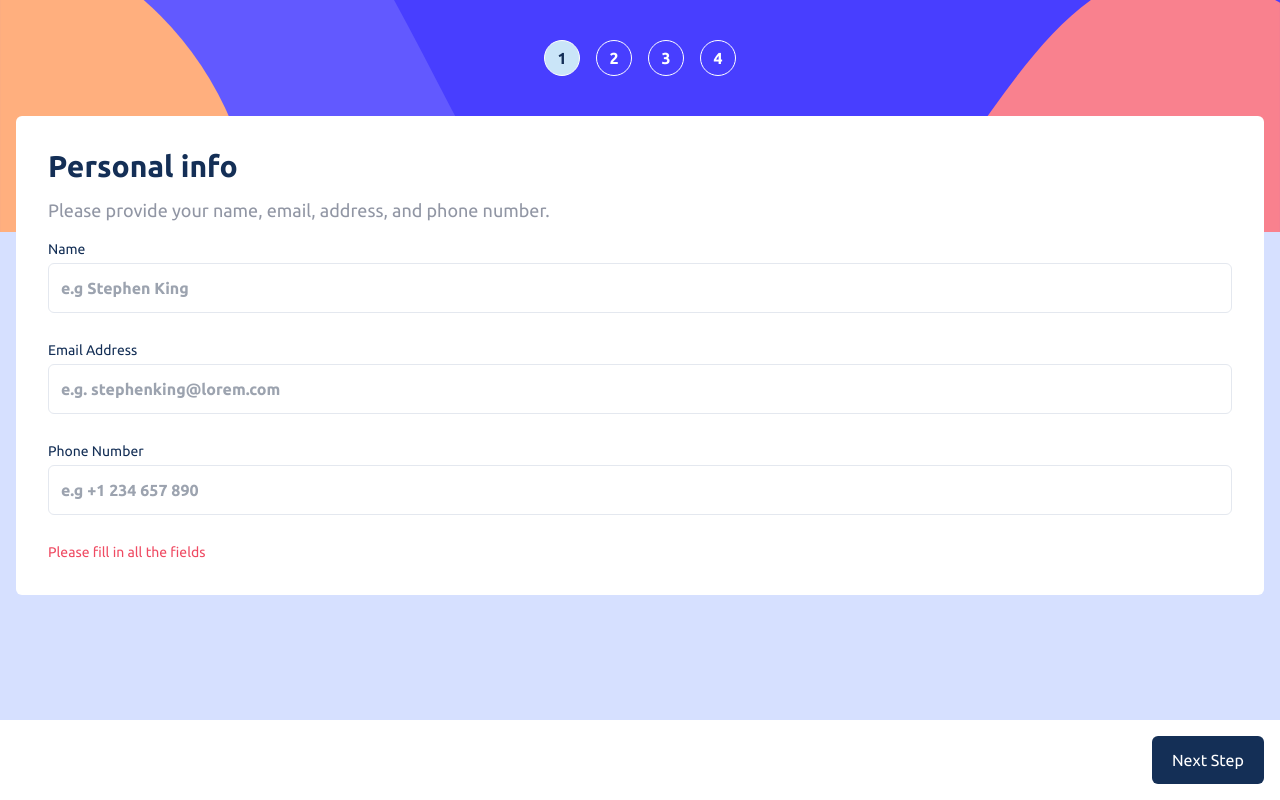
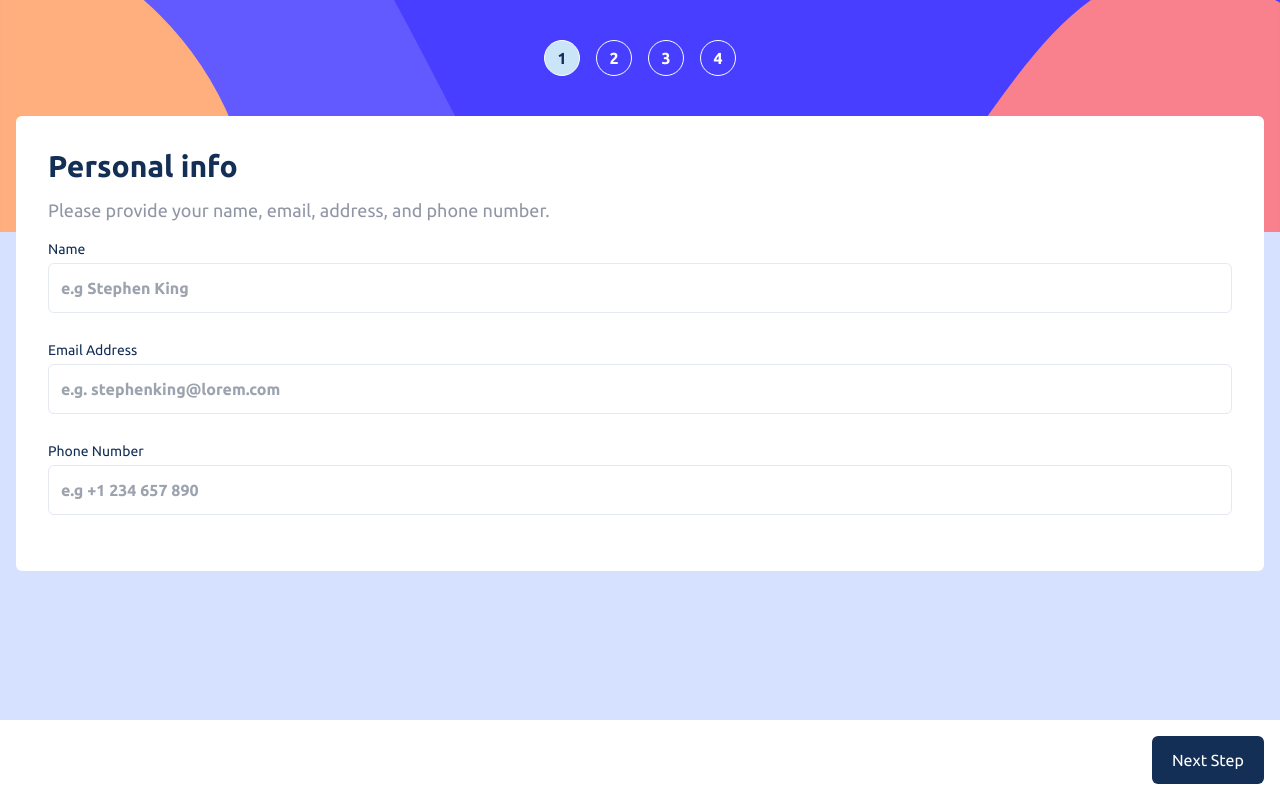
Before and after one commit to ShamirLeon/multi-step-form, a React (Vite) app: page / in a window 1280 px wide. Built offline with nearby package versions, Linux system fonts and the light colour scheme.

Commit message:
Fix: add some validations to steps

```diff
--- a/src/components/Form.tsx
+++ b/src/components/Form.tsx
@@ -5,11 +5,7 @@
 const Form = () => {
   const { stepsData } = useContext(FormContext);
 
-  const { formData, handleChange, errors } = useForm({
-    name: "",
-    email: "",
-    phone: "",
-  });
+  const { formData, handleChange, errors } = useForm(stepsData.Step1);
 
   return (
     <div>
--- a/src/components/StepCard.tsx
+++ b/src/components/StepCard.tsx
@@ -8,16 +8,39 @@
 import FinishUp from "./FinishUp";
 
 export default function StepCard() {
-  const { currentStep, setCurrentStep, steps, errorForm, nextStep } =
-    useContext(FormContext);
+  const {
+    currentStep,
+    setCurrentStep,
+    steps,
+    errorForm,
+    nextStep,
+    stepsData,
+    setIsConfirmed,
+  } = useContext(FormContext);
+  let btnText = "Next Step";
 
   const nextStepBtn = () => {
-    console.log(errorForm);
+    if (isLastStep()) {
+      btnText = "Confirm";
+      setIsConfirmed(true);
+      return;
+    }
+
     if (currentStep.id == 1 && errorForm) {
+      return;
+    } else if (currentStep.id == 2 && !stepsData.Step2.plan) {
+      return;
+    } else if (currentStep.id == 3 && !stepsData.Step3.addOns.length) {
       return;
     } else {
       nextStep();
     }
+  };
+
+  const isLastStep = () => {
+    return (
+      steps.findIndex(({ id }) => id == currentStep.id) == steps.length - 1
+    );
   };
 
   const goBack = () => {
@@ -51,7 +74,7 @@
           className="float-right rounded-md bg-marineBlue px-5 py-3 text-white"
           onClick={nextStepBtn}
         >
-          Next Step
+          {btnText}
         </button>
       </div>
     </div>
--- a/src/components/Steps.tsx
+++ b/src/components/Steps.tsx
@@ -4,6 +4,9 @@
 
 export default function Steps() {
   const { steps, currentStep, setCurrentStep } = useContext(FormContext);
+  const isDisabled = (stepId: number) => {
+    return currentStep.id < stepId;
+  };
   return (
     <div className="relative">
       <img
@@ -15,7 +18,8 @@
           return (
             <div key={step.id}>
               <button
-                className={`h-9 w-9 rounded-full border border-white font-bold hover:border-lightBlue hover:bg-lightBlue hover:text-marineBlue ${currentStep.id == step.id ? "bg-lightBlue text-marineBlue" : "text-white"}`}
+                disabled={isDisabled(step.id)}
+                className={`h-9 w-9 rounded-full border border-white font-bold md:hover:border-lightBlue md:hover:bg-lightBlue md:hover:text-marineBlue ${currentStep.id == step.id ? "bg-lightBlue text-marineBlue" : "text-white"}`}
                 onClick={() => setCurrentStep(step)}
               >
                 {step.id}
--- a/src/context/FormContext.tsx
+++ b/src/context/FormContext.tsx
@@ -9,6 +9,8 @@
   setCurrentStep: () => {},
   errorForm: true,
   setErrorForm: () => {},
+  isConfirmed: false,
+  setIsConfirmed: () => {},
   stepsData: {
     Step1: {
       id: 1,
@@ -17,13 +19,16 @@
       phone: "",
     },
     Step2: {
-      id: 1,
+      id: 2,
       plan: { id: 0, name: "", icon: "", price: { monthly: 0, yearly: 0 } },
       subscriptionType: "monthly",
     },
     Step3: {
-      id: 1,
+      id: 3,
       addOns: [],
+    },
+    Step4: {
+      id: 4,
     },
   },
   subscriptionType: "monthly",
--- a/src/context/FormProvider.tsx
+++ b/src/context/FormProvider.tsx
@@ -34,7 +34,11 @@
       id: 3,
       addOns: [],
     },
+    Step4: {
+      id: 4,
+    },
   });
+  const [isConfirmed, setIsConfirmed] = useState(false);
 
   useEffect(() => {}, [stepsData.Step3]);
 
@@ -65,10 +69,12 @@
         subscriptionType,
         errorForm,
         stepsData,
+        isConfirmed,
         /* Set States */
         setCurrentStep,
         setSubscriptionType,
         setErrorForm,
+        setIsConfirmed,
         /* Functions */
         nextStep,
         handleStepData,
--- a/src/interfaces/interfaces.ts
+++ b/src/interfaces/interfaces.ts
@@ -6,6 +6,8 @@
   setCurrentStep: (value: IStep) => void;
   errorForm: boolean;
   setErrorForm: (value: boolean) => void;
+  isConfirmed: boolean;
+  setIsConfirmed: (value: boolean) => void;
   stepsData: IStepsData;
   subscriptionType: "monthly" | "yearly";
   setSubscriptionType: (value: "monthly" | "yearly") => void;
@@ -63,4 +65,7 @@
   Step1: IStep1;
   Step2: IStep2;
   Step3: IStep3;
+  Step4: {
+    id: number;
+  };
 }
```
